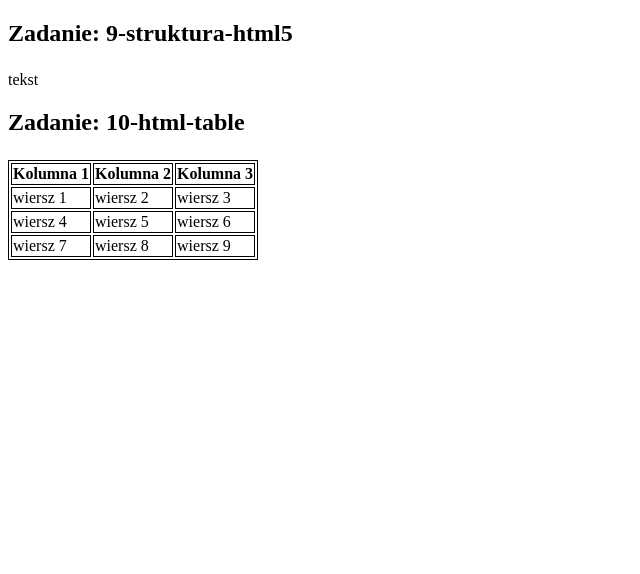
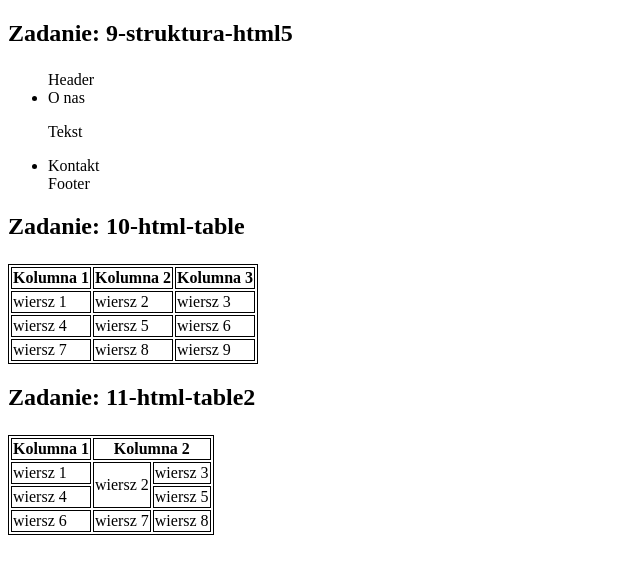
Before and after one commit to paulinaza94/struktura-html, a plain HTML site: page index.html in a window 1280 px wide. Shown: the whole page, without its empty margins (0-640 px from the left). Drawn offline with Linux system fonts and the light colour scheme.

Commit message:
zadanie 11

```diff
--- a/index.html
+++ b/index.html
@@ -20,12 +20,15 @@
     <p></p>
     </h2>
     <nav>
-        <header id="main"></header>
-            <section id="o-nas">
-                <p>tekst</p>
-            </section>
-            <section id="kontakt"></section>
-            <section id="footer"></section>
+        <ul>
+            <header id="main">Header</header>
+            <li id="o-nas">O nas
+                <p>Tekst</p>
+            </li>
+            <li id="kontakt">Kontakt
+            </li>
+            <footer id="footer">Footer</footer>
+        </ul>
     </nav>
 
     <h2>
@@ -55,6 +58,32 @@
         </tr>
     </table>
 
+    <h2>
+    Zadanie: 11-html-table2
+    <p></p>
+    </h2>
+
+    <table>
+            <tr>
+                <th>Kolumna 1</th>
+                <th colspan="2">Kolumna 2</th>
+            </tr>
+            <tr>
+                <td>wiersz 1</td>
+                <td rowspan="2">wiersz 2</td>
+                <td>wiersz 3</td>
+            </tr>
+            <tr>
+                <td>wiersz 4</td>
+                <td>wiersz 5</td>
+            </tr>
+            <tr>
+                <td>wiersz 6</td>
+                <td>wiersz 7</td>
+                <td>wiersz 8</td>
+            </tr>
+        </table>
+
 
 </body>
 </html>
```
